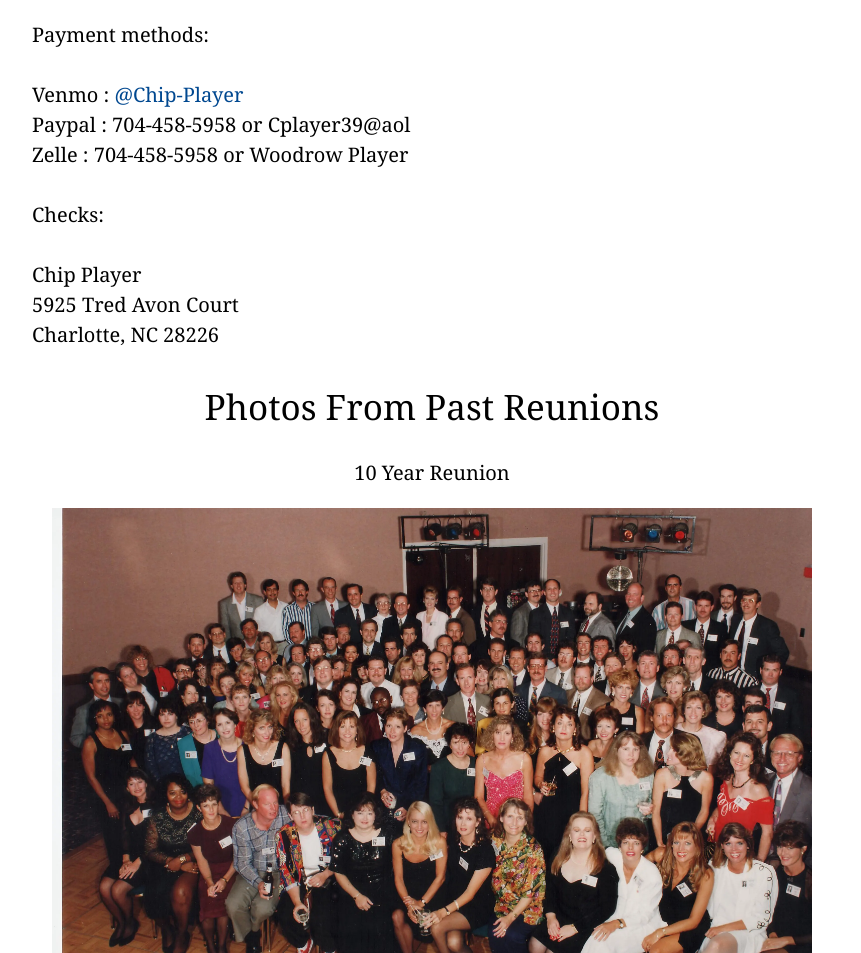
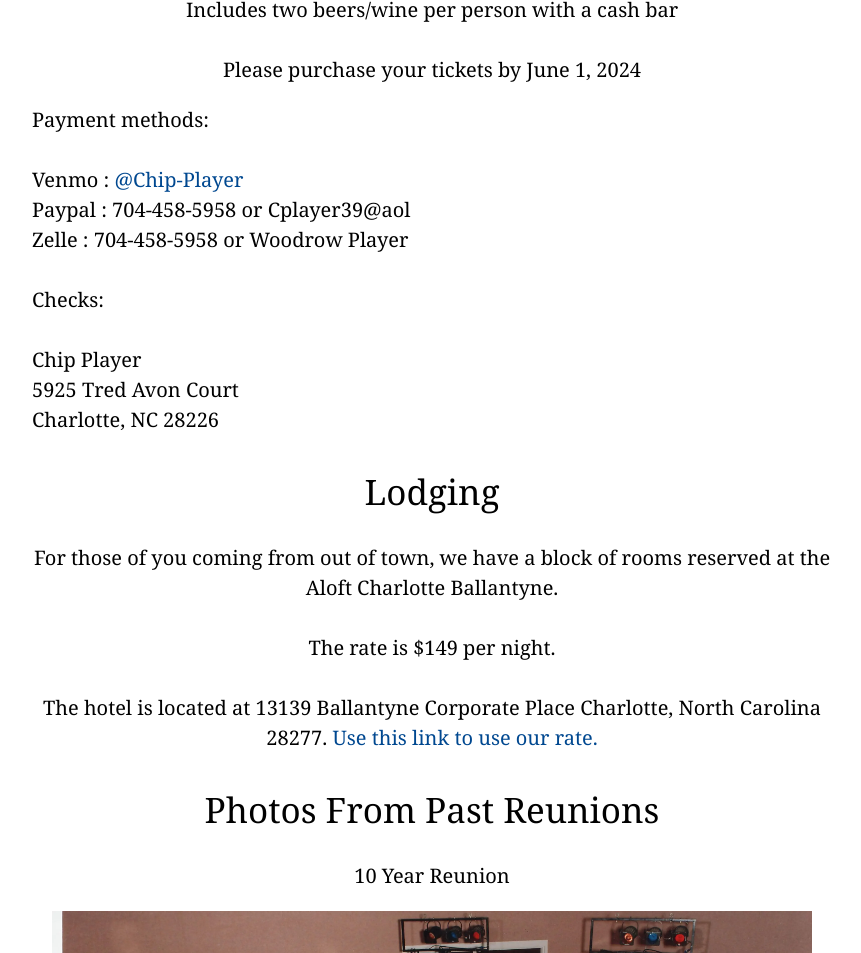
Before and after one commit to eastMeck74/eastMeck74.github.io, a plain HTML site: page index.html in a window 1280 px wide. Shown: the part 1415-2368 px from the top of the page, without its empty margins (208-1069 px from the left). Drawn offline with Linux system fonts and the light colour scheme.

Commit message:
added lodging

```diff
--- a/index.html
+++ b/index.html
@@ -28,6 +28,7 @@
     <br>
     <button class="button"><a href="#info" style="color: white;">Reunion Info</button></a>
     <button class="button"><a href="#tix" style="color: white;">Buy Tickets</button></a>
+    <button class="button"><a href="#lodging" style="color: white;">Lodging</button></a>
     <button class="button"><a href="#photos" style="color: white;">Past Reunions</button></a>
     <button class="button"><a href="#fallen" style="color: white;">Fallen Eagles</button></a>
     <button class="button"><a href="#phil" style="color: white;">Support East Foundation</button></a>
@@ -56,6 +57,15 @@
         Zelle : 704-458-5958 or Woodrow Player</br>
         </br>
         Checks: </br></br> Chip Player </br>5925 Tred Avon Court </br>Charlotte, NC 28226</p>
+
+	<h2>
+	<section class="links" id="lodging">Lodging</section>
+	</h2>
+	<p>For those of you coming from out of town, we have a block of rooms reserved at the Aloft Charlotte Ballantyne. </br></br>The rate is $149 per night. </br></br> The hotel is located at 13139 Ballantyne Corporate Place Charlotte, North Carolina 28277. <a href="https://www.marriott.com/event-reservations/reservation-link.mi?id=1706790616603&key=GRP&app=resvlink">Use this link to use our rate.</a></p>
+
+
+
+
 
     <h2>
         <section class="links" id="photos">Photos From Past Reunions</section>
```
